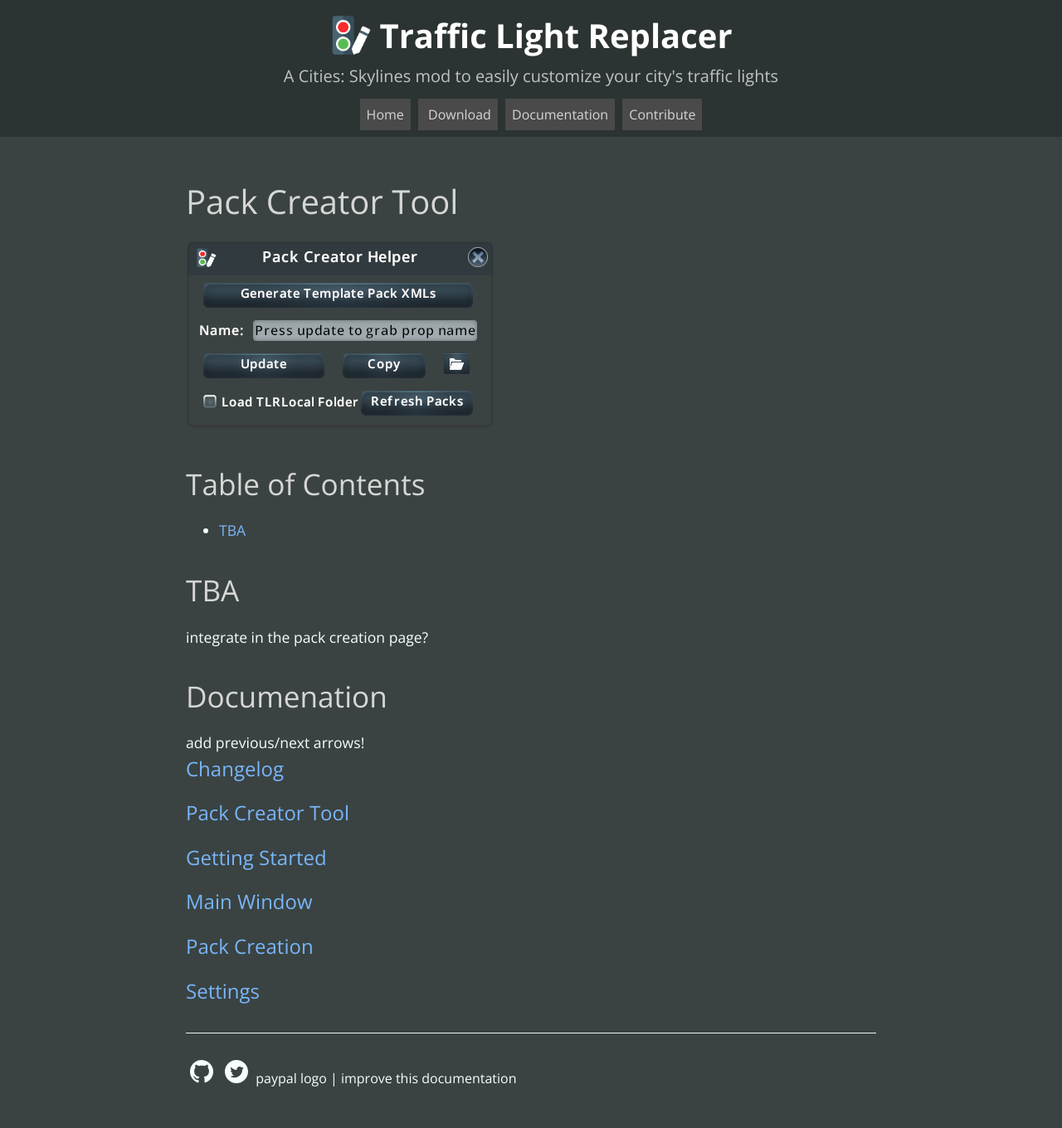
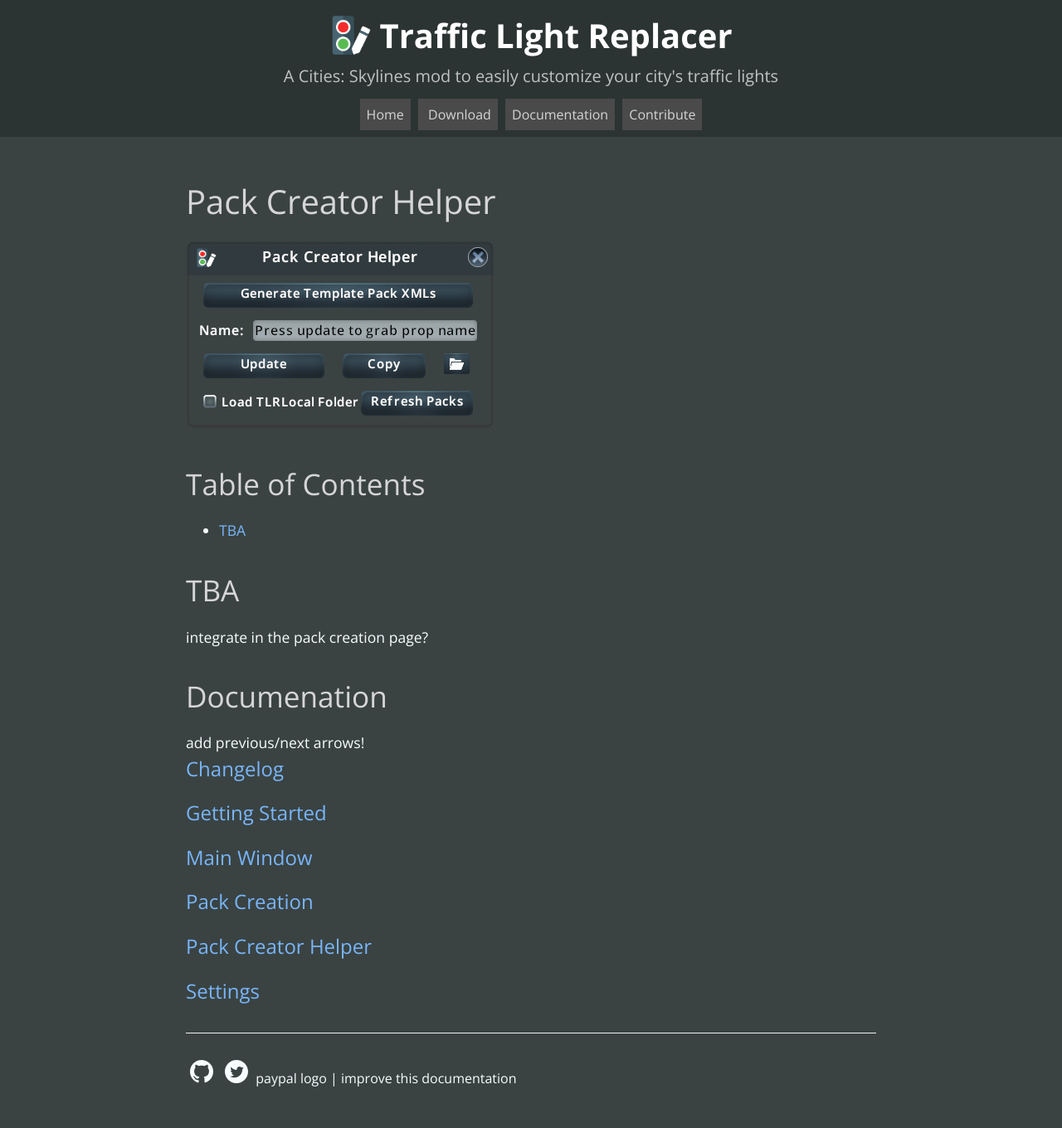
Before and after one commit to Cgameworld/TrafficLightReplacer-Site, a Jekyll site: the page built from pack-creator-helper.md, in a window 1280 px wide. Shown: the whole page at 83% size. Built offline with Jekyll 4.4.1, drawn with Linux system fonts in a browser that asks for light colours; nearby versions of some CDN libraries; a style sheet for code colours, icons or effects is not loaded.

Commit message:
rename pack creator helper

```diff
--- a/creator-tool.md
+++ b/pack-creator-helper.md
@@ -1,10 +1,10 @@
 ---
 layout: page
-title: Pack Creator Tool
-permalink: /creator-tool
-ref: creator-tool
+title: Pack Creator Helper
+permalink: /pack-creator-helper
+ref: pack-creator-helper
 category: documentation
-order: 4
+order: 5
 ---
 
 ![Pack Creator Helper](/assets/images/pack-creator-helper.png)
```
Also changed, not shown: changelog.md.
